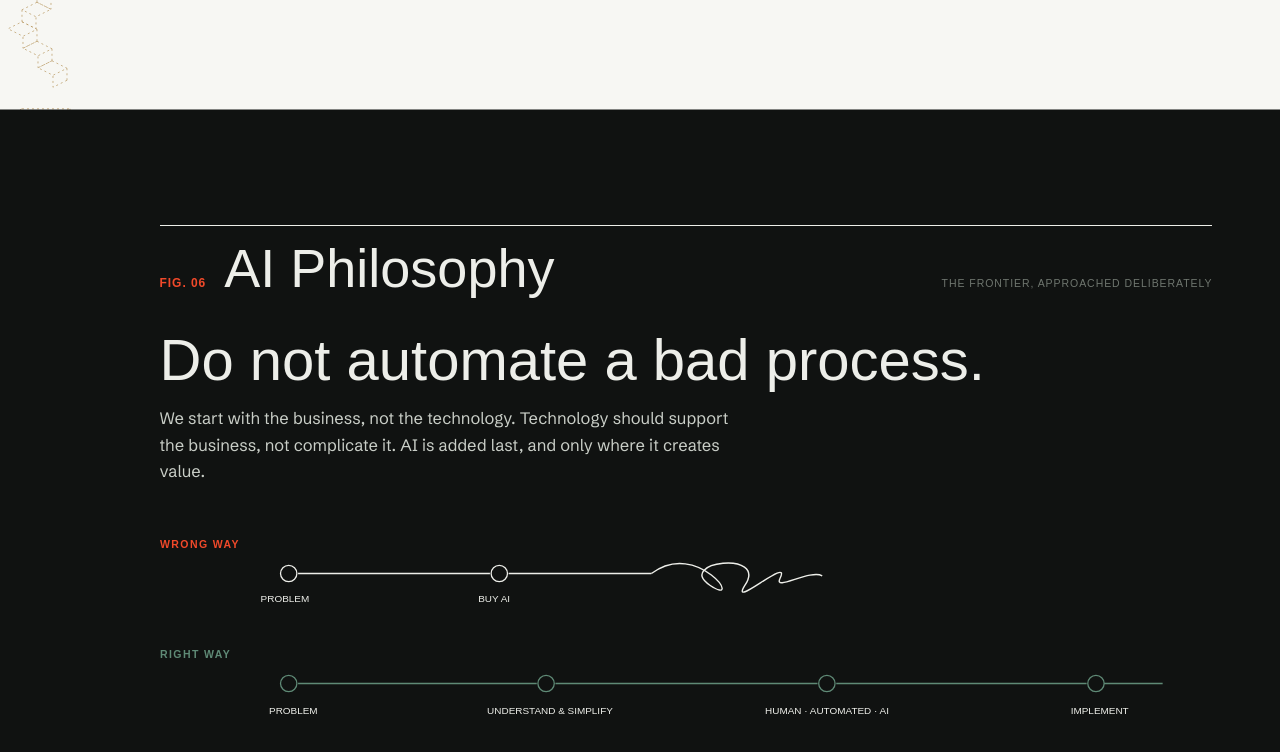
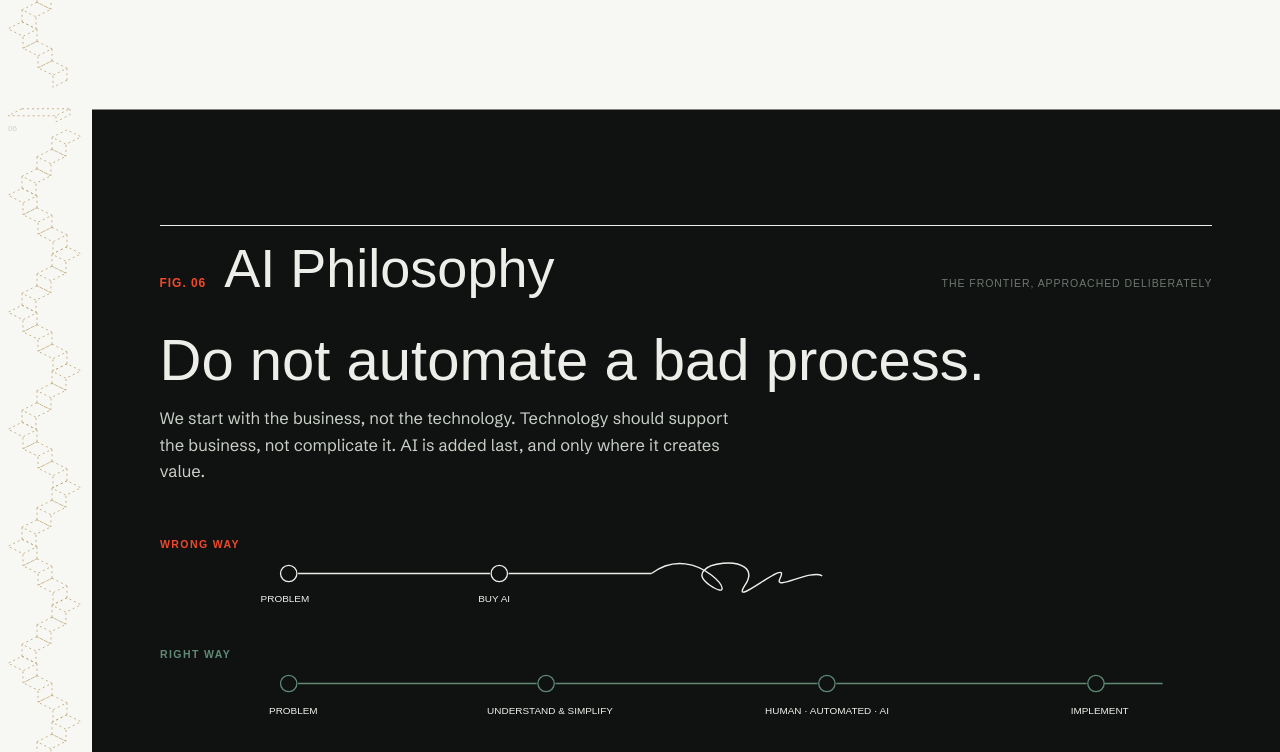
Before and after one commit to Rakeda/schulte-co, a Next.js app: page / in a window 1280 px wide. Shown: the part 4784-5536 px from the top of the page. Built offline with nearby package versions, Linux system fonts and the light colour scheme; a web font is replaced by a local one.

Commit message:
Keep the gutter paper through the night plate: FIG 06 stops at the binding margin so the stair passes unbroken
Co-Authored-By: Claude Fable 5 <noreply@anthropic.com>

```diff
--- a/components/sections/AiPhilosophy.module.css
+++ b/components/sections/AiPhilosophy.module.css
@@ -1,8 +1,8 @@
+/* the night plate stops at the gutter's edge: the binding margin stays
+   paper and the stair passes unbroken beside it */
 .f8 {
   background: var(--npaper);
   color: var(--nink);
-  margin-left: calc(0px - var(--gutter));
-  padding-left: var(--gutter);
 }
 .kn {
   font-family: var(--font-display), serif;
```
